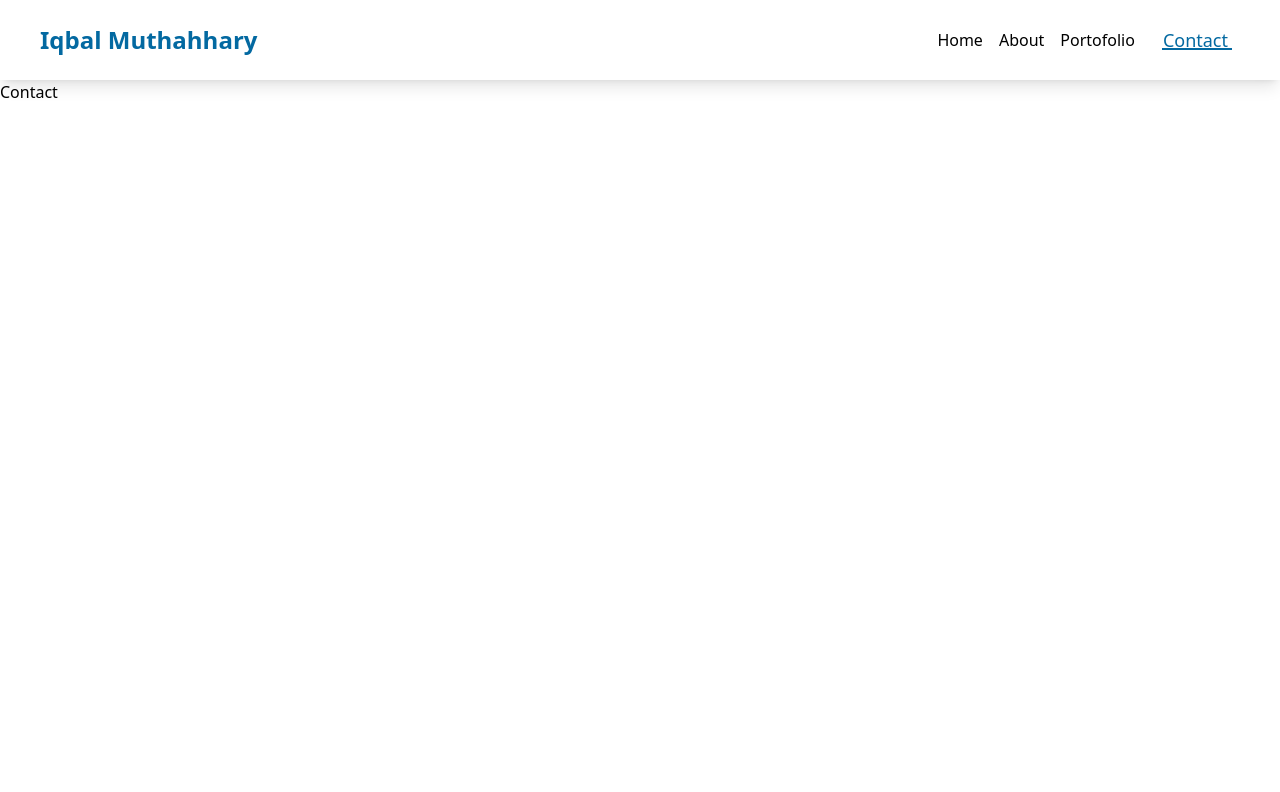
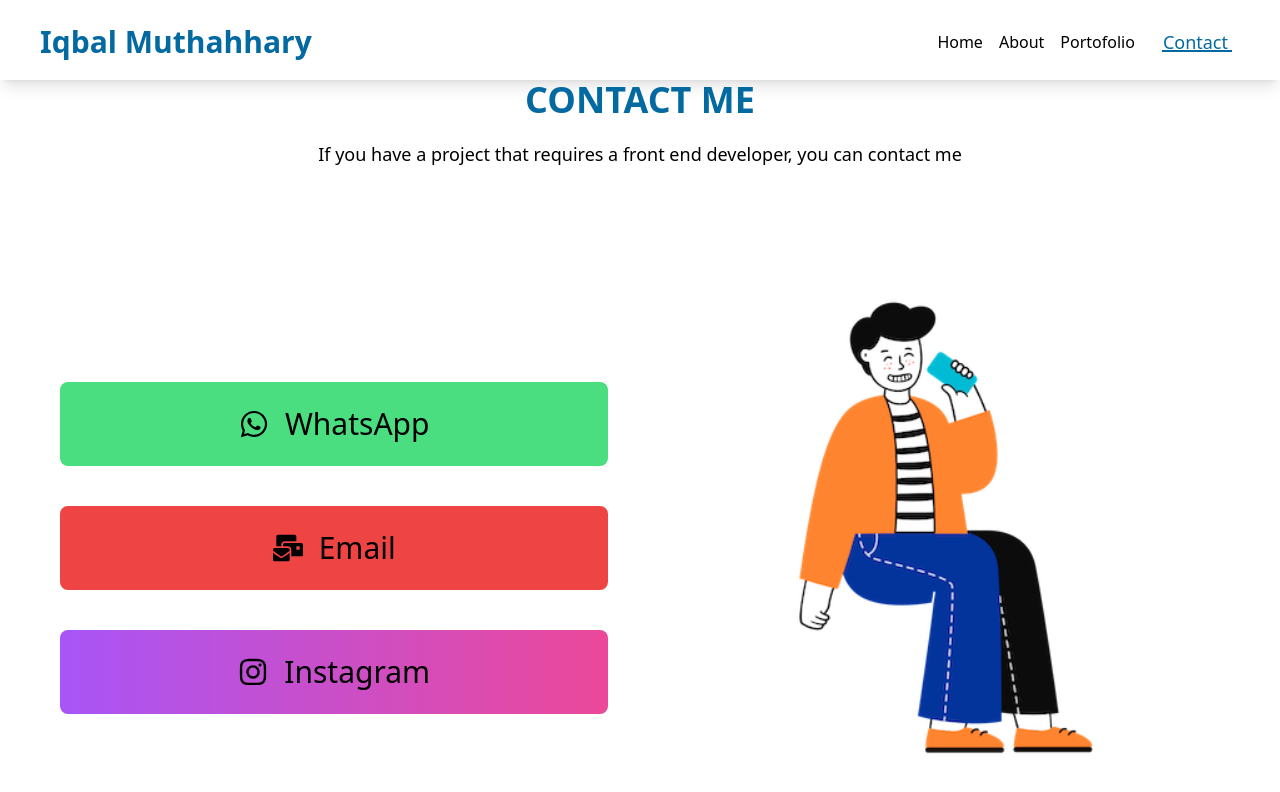
Before and after one commit to Ibaliqbal/react-portofolio, a React (Vite) app: page /contact in a window 1280 px wide. Shown: the top 792 px of the page. Built offline with nearby package versions, Linux system fonts and the light colour scheme.

Commit message:
add contact page

```diff
--- a/src/Components/About.jsx
+++ b/src/Components/About.jsx
@@ -12,6 +12,7 @@ import CssIcon from "../assets/css.svg";
 import JsIcon from "../assets/javascript.svg";
 import PhpIcon from "../assets/php.svg";
 import { FaLinkedin, FaInstagram, FaGithubAlt } from "react-icons/fa";
+import { easeInOut } from "framer-motion";
 
 const skills = [
   HtmlIcon,
@@ -56,7 +57,7 @@ const About = () => {
               className="relative bg-black lg:w-[500px] rounded-xl lg:h-[500px] md:w-[300px] md:h-[300px] w-[250px] h-[250px]"
               initial={{ opacity: 0, x: 50, y: -50 }}
               animate={{ opacity: 1, x: 0, y: 0 }}
-              transition={{ duration: 2 }}
+              transition={{ duration: 2, ease: "easeInOut" }}
             >
               <img
                 src={AboutImage}
@@ -70,7 +71,7 @@ const About = () => {
             :w-1/2 w-full md:px-5"
             initial={{ opacity: 0, x: -50, y: -50 }}
             animate={{ opacity: 1, x: 0, y: 0 }}
-            transition={{ duration: 2 }}
+            transition={{ duration: 2, ease: "easeInOut" }}
           >
             <h1 className="lg:text-6xl text-4xl font-bold mb-4">
               Hi, I'm <span className="text-sky-500">Iqbal Muthahhary</span>
--- a/src/Components/Contact.jsx
+++ b/src/Components/Contact.jsx
@@ -1,11 +1,60 @@
 import React from "react";
 import transition from "../transition";
+import { motion } from "framer-motion";
+import ContactImage from "../assets/contact.svg";
+import { FaWhatsapp, FaInstagram, FaMailBulk } from "react-icons/fa";
 
 const Contact = () => {
   return (
-    <div>
-      <h1>Contact</h1>
-    </div>
+    <main className="w-full md:h-[90vh] mb-10">
+      <section className="container h-full">
+        <h1 className="text-sky-700 font-bold text-center md:text-4xl text-2xl">
+          CONTACT ME
+        </h1>
+        <p className="text-lg text-center mt-5">
+          If you have a project that requires a front end developer, you can
+          contact me
+        </p>
+        <div className="w-full h-full flex items-center flex-col md:flex-row-reverse px-2 gap-6 pt-10">
+          <div className="md:w-1/2 w-full grid place-items-center mb-10">
+            <motion.div
+              className="lg:w-[500px] rounded-xl lg:h-[500px] md:w-[300px] md:h-[300px] w-[250px] h-[250px]"
+              initial={{ opacity: 0, x: 50, y: -50 }}
+              animate={{ opacity: 1, x: 0, y: 0 }}
+              transition={{ duration: 2, ease: "easeInOut" }}
+            >
+              <img src={ContactImage} alt="Profile" className="w-full h-full" />
+            </motion.div>
+          </div>
+          <div className="md:w-1/2 w-full md:px-5 flex flex-col gap-10">
+            <motion.a
+              className="bg-green-400 px-3 py-6 w-full md:text-3xl flex items-center justify-center gap-4 rounded-lg"
+              initial={{ opacity: 0, x: -50, y: -50 }}
+              animate={{ opacity: 1, x: 0, y: 0 }}
+              transition={{ duration: 2, ease: "easeInOut" }}
+            >
+              <FaWhatsapp /> WhatsApp
+            </motion.a>
+            <motion.a
+              className="bg-red-500 px-3 py-6 w-full md:text-3xl flex items-center justify-center gap-4 rounded-lg"
+              initial={{ opacity: 0, x: 100 }}
+              animate={{ opacity: 1, x: 0 }}
+              transition={{ duration: 2, ease: "easeInOut" }}
+            >
+              <FaMailBulk /> Email
+            </motion.a>
+            <motion.a
+              className="bg-gradient-to-r from-purple-500 to-pink-500 px-3 py-6 w-full md:text-3xl flex items-center justify-center gap-4 rounded-lg"
+              initial={{ opacity: 0, x: -100, y: 100 }}
+              animate={{ opacity: 1, x: 0, y: 0 }}
+              transition={{ duration: 2, ease: "easeInOut" }}
+            >
+              <FaInstagram /> Instagram
+            </motion.a>
+          </div>
+        </div>
+      </section>
+    </main>
   );
 };
 
--- a/src/Components/Home.jsx
+++ b/src/Components/Home.jsx
@@ -2,22 +2,25 @@ import React from "react";
 import transition from "../transition";
 import ProfileImage from "../assets/profile.svg";
 import { motion } from "framer-motion";
-import TypingAnimator from "react-typing-animator"
+import TypingAnimator from "react-typing-animator";
+import { easeInOut } from "framer-motion";
 
 const Home = () => {
-  const textTitle = ["My Name is Iqbal Muthahhary", "And you can call me Iqbal"]
+  const textTitle = [
+    "My Name is Iqbal Muthahhary",
+    "And you can call me Iqbal",
+  ];
   return (
-    <main className="w-full md:h-[90vh]">
+    <main className="w-full md:h-[90vh] mb-10">
       <section className="container h-full">
         <div className="w-full h-full flex items-center flex-col md:flex-row px-2 gap-6 pt-10">
           <motion.div
-            className="md
-            :w-1/2 w-full md:px-5 title relative"
+            className="md:w-1/2 w-full md:px-5 title relative"
             initial={{ opacity: 0, x: -50, y: -50 }}
             animate={{ opacity: 1, x: 0, y: 0 }}
-            transition={{ duration: 2 }}
+            transition={{ duration: 2, ease: "easeInOut" }}
           >
-            <h1 className="lg:text-6xl text-4xl font-bold lg:mb-4 mb-24">
+            <h1 className="lg:text-6xl text-4xl font-bold lg:mb-20 mb-24">
               Hi Everyone 🙌,
               <span className="block mt-2">
                 <TypingAnimator
@@ -48,7 +51,7 @@ const Home = () => {
               className="relative bg-black lg:w-[500px] rounded-xl lg:h-[500px] md:w-[300px] md:h-[300px] w-[250px] h-[250px]"
               initial={{ opacity: 0, x: 50, y: -50 }}
               animate={{ opacity: 1, x: 0, y: 0 }}
-              transition={{ duration: 2 }}
+              transition={{ duration: 2, ease: "easeInOut" }}
             >
               <img
                 src={ProfileImage}
--- a/src/Components/Navbar.jsx
+++ b/src/Components/Navbar.jsx
@@ -9,7 +9,7 @@ const Navbar = () => {
       <section className="container">
         <div className="w-full flex items-center justify-between px-2 py-6">
           <div className="logo">
-            <Link className="text-sky-700 font-semibold text-xl lg:text-2xl" to={"/"}>
+            <Link className="text-sky-700 font-semibold text-xl lg:text-3xl" to={"/"}>
               Iqbal Muthahhary
             </Link>
           </div>
--- a/src/Components/PortoList.jsx
+++ b/src/Components/PortoList.jsx
@@ -10,6 +10,7 @@ import RouterIcon from "../assets/react-router-dom.svg";
 import TailwindIcon from "../assets/tailwindcss.svg";
 import ReduxIcon from "../assets/react-redux.svg";
 import ChakraIcon from "../assets/chakra.svg";
+import { easeInOut } from "framer-motion";
 
 const portofolio = [
   {
@@ -61,11 +62,14 @@ function PortoList() {
   return portofolio.map((porto, i) => {
     return (
       <motion.article
-        className="w-full bg-slate-200 shadow-2xl grid gap-4 pb-3 rounded-md group overflow-hidden"
+        className="w-full bg-slate-200 shadow-2xl grid gap-4 pb-3 rounded-md group overflow-hidden cursor-grabbing"
         key={porto.id}
+        drag
+        dragElastic={1}
+        dragConstraints={{left: 0, top: 0, right: 0, bottom: 0}}
         initial={{ opacity: 0, y: -200, x: -50 }}
         animate={{ opacity: 1, y: 0, x: 0 }}
-        transition={{ duration: 1, delay: i * 0.3 }}
+        transition={{ duration: 1, delay: i * 0.3, ease: "easeInOut" }}
       >
         <div className="">
           <img
```
Also changed, not shown: src/assets/contact.svg (added).
